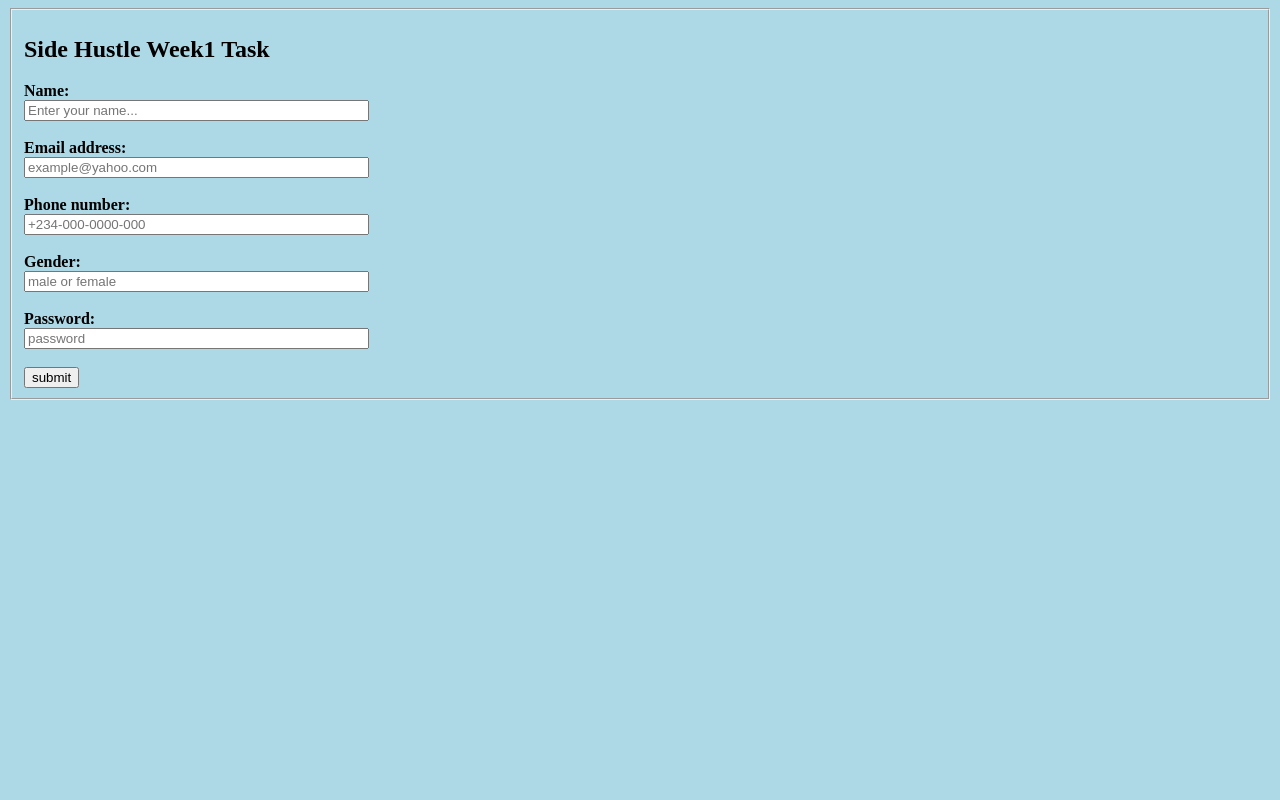
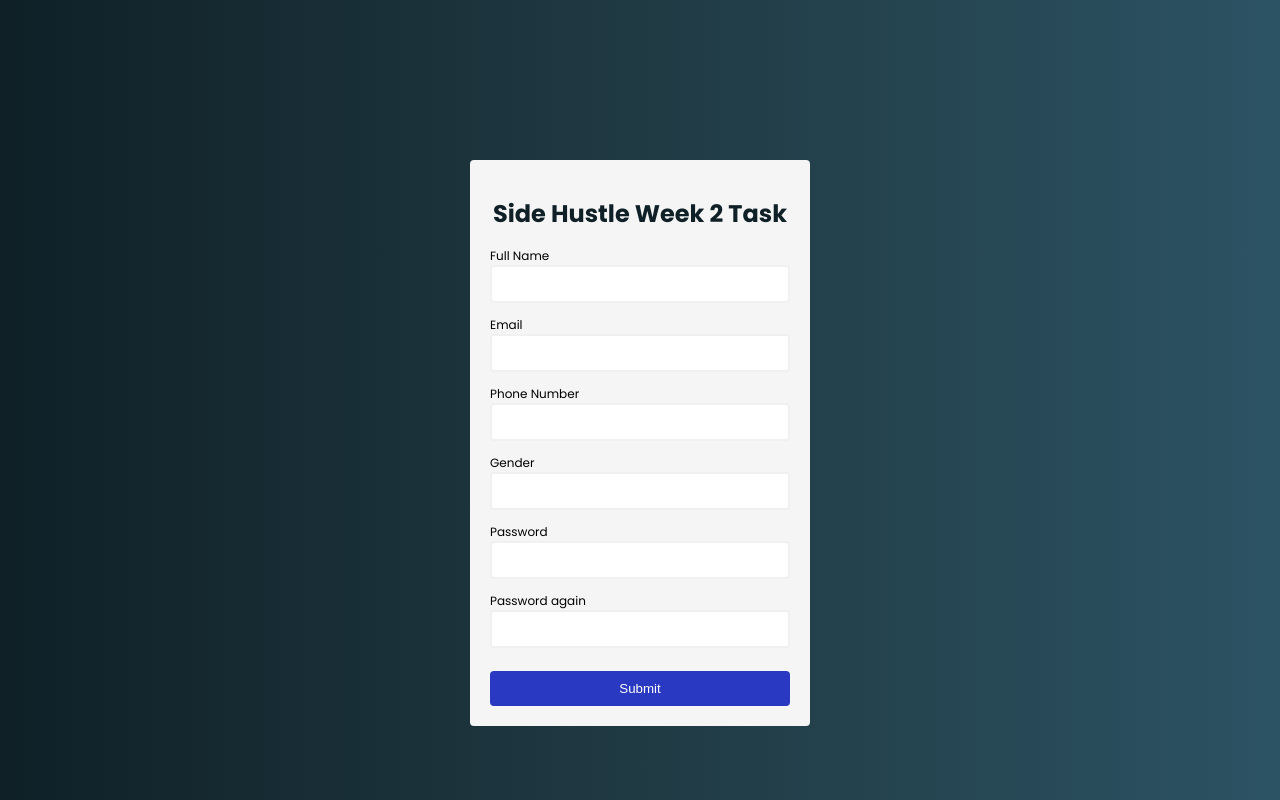
Before and after one commit to EmmanuelEzugha/gitbase, a plain HTML site: page index.html in a window 1280 px wide. Drawn offline with Linux system fonts and the light colour scheme.

Commit message:
Add files via upload

```diff
--- a/index.html
+++ b/index.html
@@ -1,93 +1,55 @@
-<!DOCTYPE html>
+<html lang="en">
+<head>
+    <meta charset="UTF-8">
+    <meta http-equiv="X-UA-Compatible" content="IE=edge">
+    <meta name="viewport" content="width=device-width, initial-scale=1.0">
+    <title>Form Validation</title>
+    <link rel="preconnect" href="https://fonts.googleapis.com">
+    <link rel="preconnect" href="https://fonts.gstatic.com" crossorigin>
+    <link href="https://fonts.googleapis.com/css2?family=Poppins:wght@400;700&display=swap" rel="stylesheet">
+    <link rel="stylesheet" href="./style.css">
+    <script defer src="./index.js"></script>
+</head>
+<body>
+    <div class="container">
+        <form id="form" action="/">
+            <h1>Side Hustle Week 2 Task</h1>
+            <div class="input-control">
+                <label for="username">Full Name</label>
+                <input id="username" name="username" type="text">
+                <div class="error"></div>
+            </div>
 
-<html lang="en">
+            <div class="input-control">
+                <label for="email">Email</label>
+                <input id="email" name="email" type="text">
+                <div class="error"></div>
+            </div>
 
-<head>
-    <style>
-        body {
-          background-color: lightblue;
-        }
-        </style>
+            <div class="input-control">
+                <label for="phonenumber">Phone Number</label>
+                <input id="phonenumber" name="phonenumber" type="number">
+                <div class="error"></div>
+            </div>
 
-<meta charset="UTF-8" />
+            <div class="input-control">
+                <label for="gender">Gender</label>
+                <input id="gender" name="gender" type="text">
+                <div class="error"></div>
+            </div>
 
-<meta http-equiv="X-UA-Compatible" content="IE=edge" />
-
-<meta name="viewport" content="width=device-width, initial-scale=1.0" />
-
-<fieldset>
-
-<title>week 1 task</title>
-
-</head>
-
-<body>
-
-<form onsubmit="yourfunctionname()">
-
-
-<h2>Side Hustle Week1 Task</h2>
-
-<label for="name"><b>Name:</b></label
-
-><br />
-
-<input type="text" size="40" id="name" name="name" placeholder="Enter your name..." required
-
-/><br /><br />
-
-<label for="email"><b>Email address:</b></label
-
-><br />
-
-<input type="email" size="40" placeholder="example@yahoo.com" id="email" name="email" required
-
-/><br /><br />
-
-<label for="phone"><b>Phone number:</b></label
-
-><br />
-
-<input type="text" size="40" id="phone" name="phone" placeholder="+234-000-0000-000" required
-
-/><br /><br />
-
-<label for="gender"><b>Gender:</b></label>
-
-<br />
-
-<input type="gender" size="40" id="gender" name="gender" placeholder="male or female" required
-
-
-/><br /><br />
-
-
-<label for="password"><b>Password:</b></label
-
-><br />
-
-<input type="password" size="40" id="password" name="password" placeholder="password" required
-
-/><br /><br />
-
-<input type="submit" value="submit" id="submit" />
-
-</fieldset>
-
-</form>
-
-
-<script>
-
-
-function yourfunctionname() {
-
-alert("Sucessfully submitted");
-
-}
-
-</script>
-
+            <div class="input-control">
+                <label for="password">Password</label>
+                <input id="password"name="password" type="password">
+                <div class="error"></div>
+            </div>
+            <div class="input-control">
+                <label for="password2">Password again</label>
+                <input id="password2"name="password2" type="password">
+                <div class="error"></div>
+            </div>
+            <button type="submit">Submit</button>
+        </form>
+    </div>
 </body>
-
 </html>
```
